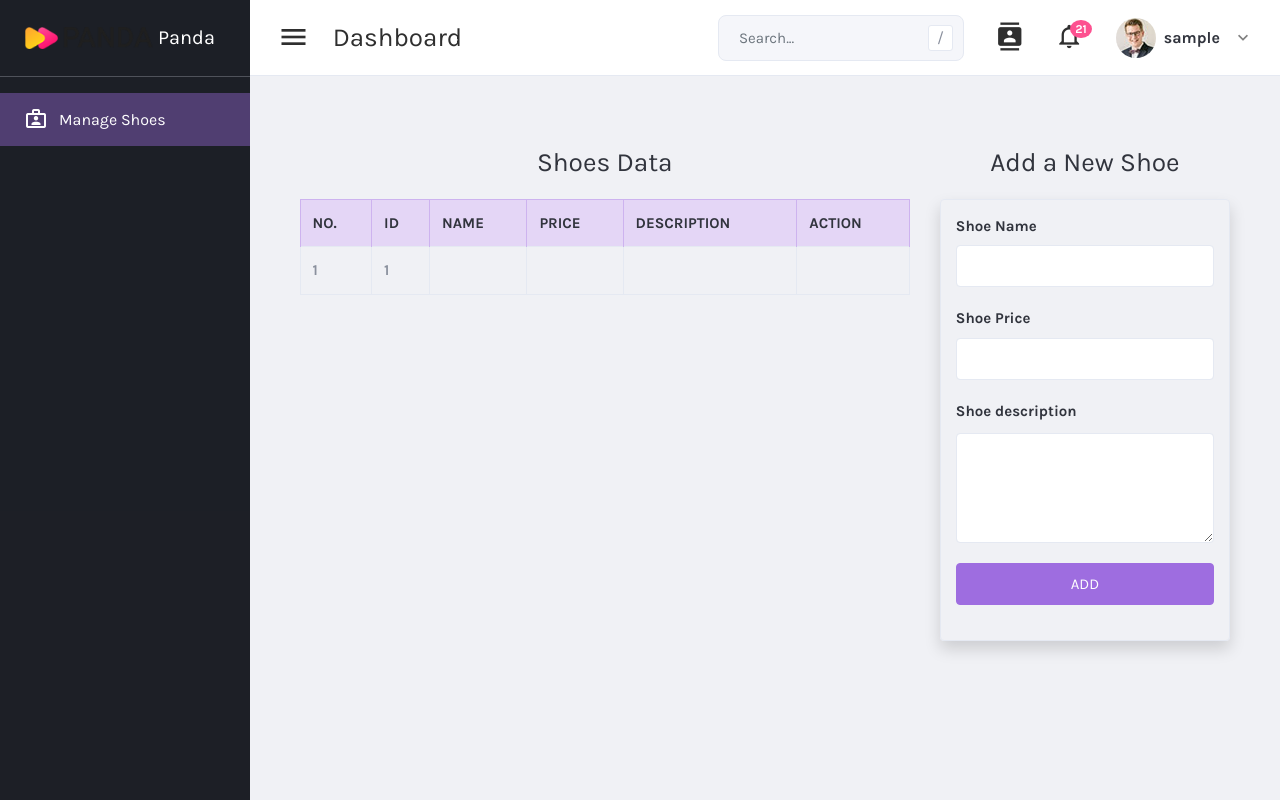
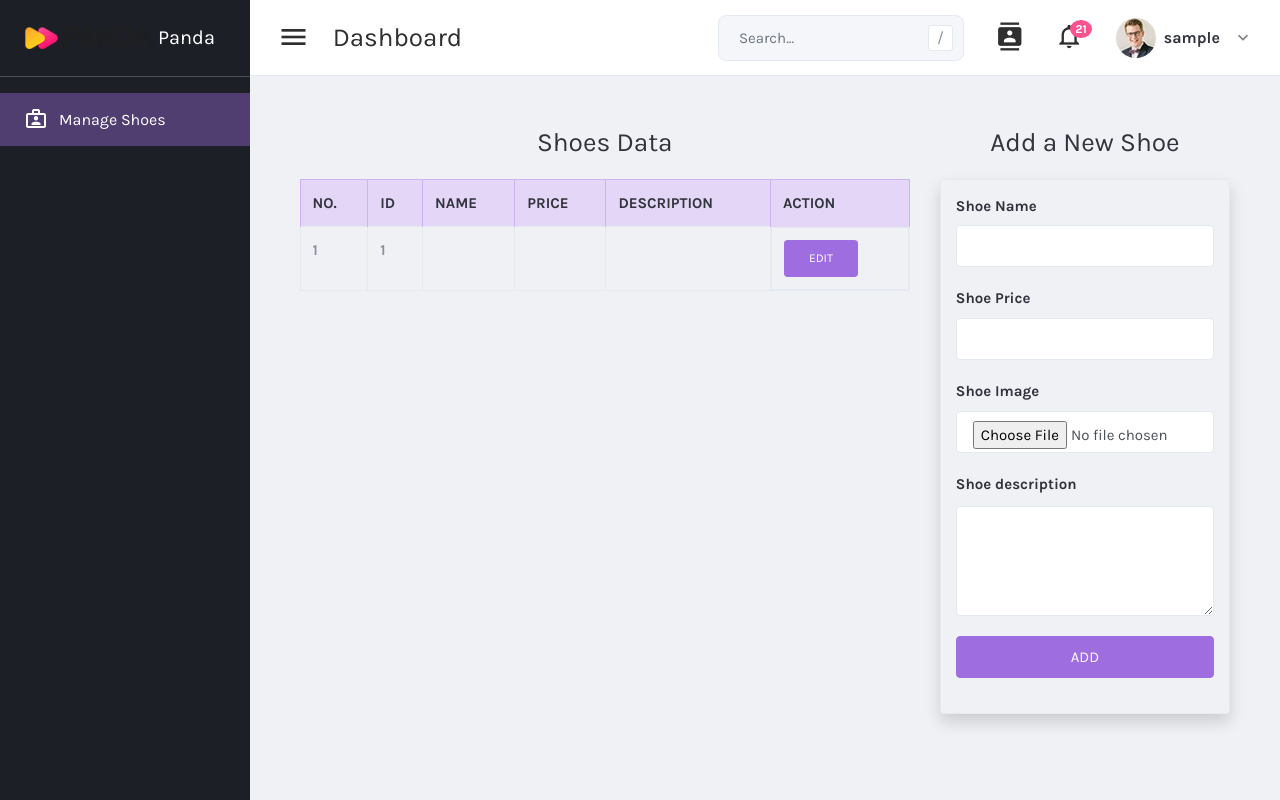
Before and after one commit to Nargis21/Panda-commerce, a PHP site: page /dashboard/addShoe.php in a window 1280 px wide. Run offline with PHP 8.4, Linux system fonts and the light colour scheme; the visitor is signed in with stand-in values (Sample User, id 1); tables that the repository leaves empty or names only in its code hold one stand-in row (values such as "Sample post"); data that the repository does not hold is empty; some libraries are stand-ins or nearby versions.

Commit message:
update dashboard

```diff
--- a/dashboard/addShoe.php
+++ b/dashboard/addShoe.php
@@ -21,7 +21,7 @@ $shoes = mysqli_query($db_connect, $get_shoes);
             <div class="m-5 p-5">
                 <div class="row">
                 <div class="col-lg-8 col-md-12 col-12">
-                    <h3 class="py-4 text-center fw-bold">Shoes Data</h3>
+                    <h3 class="pb-4 text-center fw-bold">Shoes Data</h3>
                         <table class="table table-bordered">
                             <thead class="table-primary">
                                 <tr>
@@ -63,19 +63,21 @@ $shoes = mysqli_query($db_connect, $get_shoes);
                                     <td>
                                         <?= $shoe['shoeDescription']; ?>
                                     </td>
-                                    <td>
+                                    <td class="d-flex justify-content-between">
                                         <?php
                                         if($shoe['active_status'] == 1):
                                         ?>
-                                        <a href="activeShoe.php?id=<?= $shoe['id']; ?>"
-                                            class="btn btn-info btn-sm">Activate</a>
+                                        <a href="updateShoeStatus.php?id=<?= $shoe['id'];?>&type=active"
+                                            class="btn btn-info btn-sm">Active</a>
                                         <?php endif; ?>
                                         <?php
                                         if($shoe['active_status'] == 2):
                                         ?>
-                                        <a href="deactivateShoe.php?id=<?= $shoe['id']; ?>"
-                                            class="btn btn-danger btn-sm">Deactivate</a>
+                                        <a href="updateShoeStatus.php?id=<?= $shoe['id'];?>&type=deactive"
+                                            class="btn btn-danger btn-sm">Deactive</a>
                                         <?php endif; ?>
+                                        <a href="editShoe.php?id=<?= $shoe['id']; ?>"
+                                            class="btn btn-primary btn-sm">Edit</a>
                                     </td>
                                 </tr>
                                 <?php
@@ -85,8 +87,8 @@ $shoes = mysqli_query($db_connect, $get_shoes);
                         </table>
                     </div>
                     <div class="col-lg-4 col-md-12 col-12">
-                    <h3 class="py-4 text-center fw-bold">Add a New Shoe</h3>
-                        <form method="post" action="shoesData.php" class="border border-1 rounded p-3 shadow">
+                    <h3 class="pb-4 text-center fw-bold">Add a New Shoe</h3>
+                        <form method="post" action="shoesData.php" enctype="multipart/form-data" class="border border-1 rounded p-3 shadow">
                                 <div class="form-outline mb-4 ">
                                     <label class="form-label" for="form3Example3">Shoe Name</label>
                                     <input name="shoeName" type="text" id="form3Example3" class="form-control " />
@@ -94,6 +96,10 @@ $shoes = mysqli_query($db_connect, $get_shoes);
                                 <div class="form-outline mb-4">
                                     <label class="form-label" for="form3Example4">Shoe Price</label>
                                     <input name="shoePrice" type="text" id="form3Example4" class="form-control" />
+                                </div>
+                                <div class="form-outline mb-4">
+                                    <label class="form-label" for="form3Example4">Shoe Image</label>
+                                    <input name="shoeImage" type="file" id="form3Example4" class="form-control" />
                                 </div>
                                 <div class="form-outline mb-4">
                                     <label class="mb-2" class="form-label" for="form3Example4">Shoe description</label>
--- a/dashboard/includes/authCheck.php
+++ b/dashboard/includes/authCheck.php
@@ -1,5 +1,6 @@
 <?php
-if(!isset($_SESSION['login'])){
+if(!isset($_SESSION['login']) || !($_SESSION['userType'] == 'admin')){
+    session_destroy();
     header("location: /AWD/Panda-commerce/login.php");
 }
 ?>
--- a/dashboard/index.php
+++ b/dashboard/index.php
@@ -27,6 +27,7 @@
         <div class="content-wrapper">
 
 
+
         </div>
 
 <?php require_once "includes/footer.php" ?>
--- a/frontend/includes/shoes.php
+++ b/frontend/includes/shoes.php
@@ -1,7 +1,7 @@
 <?php
 require_once "includes/db.php";
 
-$get_shoes = "SELECT * FROM shoes WHERE active_status = 2";
+$get_shoes = "SELECT * FROM shoes WHERE active_status = 2 ORDER BY id DESC LIMIT 3";
 $shoes = mysqli_query($db_connect, $get_shoes);
 ?>
 
--- a/loginData.php
+++ b/loginData.php
@@ -19,6 +19,7 @@ if($user->num_rows == 1){
         header("location: frontend/index.php");
     }
     else if($user_assoc["user_type"] == "admin") {
+        $_SESSION['userType'] = "admin";
         header("location: dashboard/index.php");
     }
     else{
```
Also changed, not shown: dashboard/activeShoe.php (+17 -5 lines), dashboard/editShoe.php (added, +33 -0 lines), dashboard/shoesData.php (+14 -0 lines), dashboard/updateShoeStatus.php (added, +17 -0 lines), dashboard/updateShoesData.php (added, +18 -0 lines).
